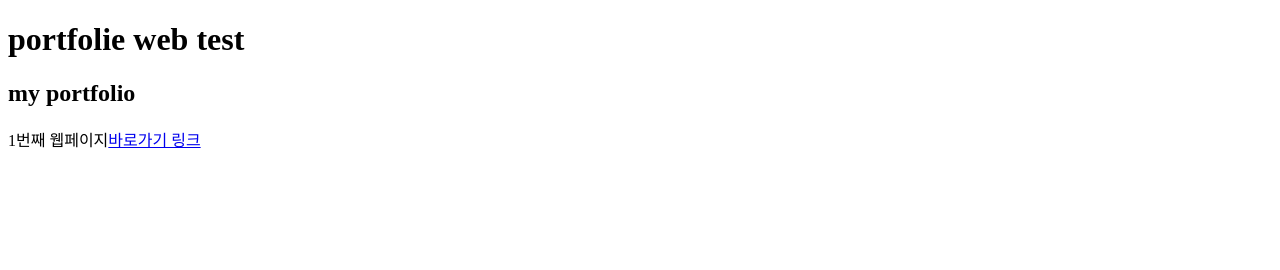
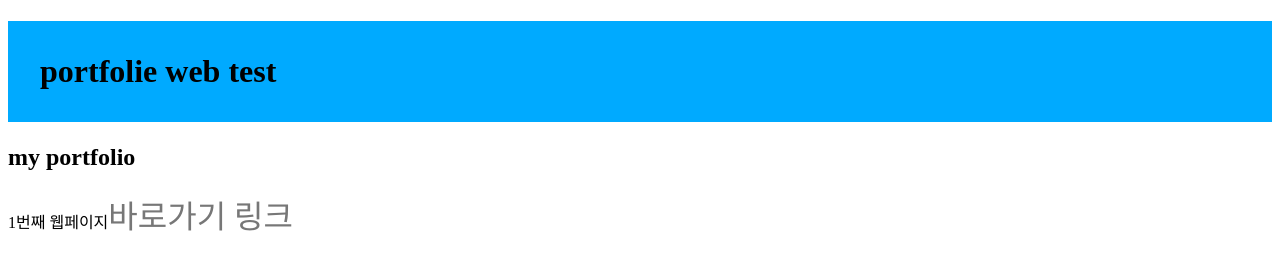
Before and after one commit to minjiweb/minjiweb.github.io, a plain HTML site: page index.html in a window 1280 px wide. Drawn offline with Linux system fonts and the light colour scheme.

Commit message:
포트폴리오 내용변경 테스트

```diff
--- a/index.html
+++ b/index.html
@@ -3,6 +3,10 @@
 <head>
   <meta charset="UTF-8">
   <title>Document</title>
+  <style>
+    h1{padding: 1em; background-color: #0af;}
+    a{font-size: 2em; color:#777; text-decoration: none;}
+  </style>
 </head>
 <body>
   <h1>portfolie web test</h1>
```
